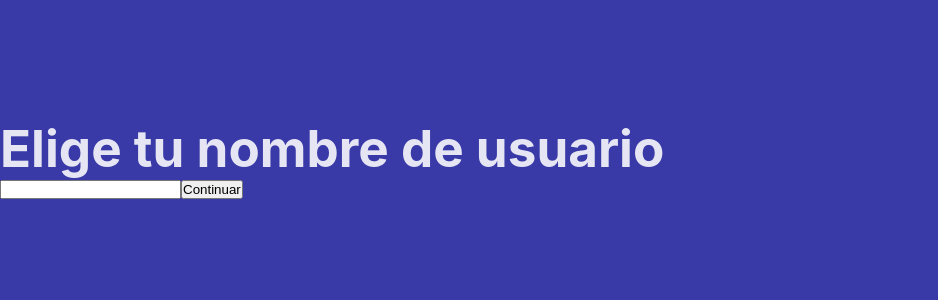
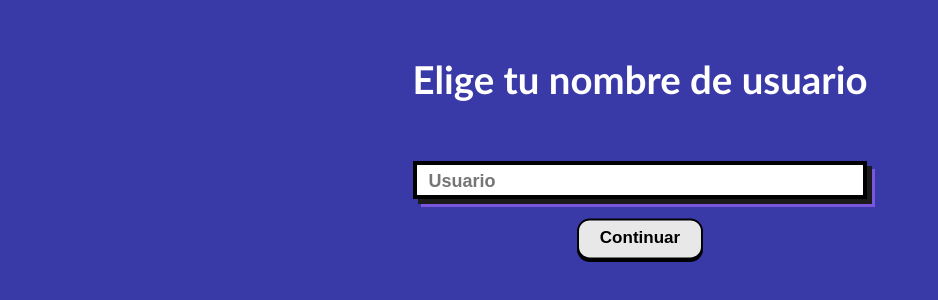
Before and after one commit to Aaron-Cue/alinks-firebase, a React (Vite) app: page /register in a window 1280 px wide. Shown: the part 240-540 px from the top of the page, without its empty margins (0-938 px from the left). Built offline with nearby package versions, Linux system fonts and the light colour scheme; no server answers; the database is empty; sample sign-in values are in the browser's storage.

Commit message:
styles Register & Button component

```diff
--- /dev/null
+++ b/src/components/Button.jsx
@@ -0,0 +1,13 @@
+import '../styles/Button.css'
+
+export default function Button({ onClick, children, disabled }) {
+  return (
+    <button
+      className='button'
+      onClick={onClick}
+      disabled={disabled}
+    >
+      <span className={`button_top ${disabled ? 'disabled' : ''}`}> {children} </span>
+    </button>
+  )
+}
--- a/src/pages/Inicio.jsx
+++ b/src/pages/Inicio.jsx
@@ -1,9 +1,13 @@
 import { useNavigate } from 'react-router-dom'
+import Button from '../components/Button'
 
 import '../styles/Inicio.css'
 
 export default function Inicio() {
   const navigate = useNavigate()
+  const handleClickGoLogin = () => {
+    navigate('/login')
+  }
 
   return (
     <>
@@ -13,9 +17,7 @@ export default function Inicio() {
             <img src="src/assets/logo.png" alt="" />
             A-Links
           </div>
-          <button className="inicio-button" onClick={() => navigate('/login')}>
-            <span className="button_top"> Crear Cuenta </span>
-          </button>
+          <Button onClick={handleClickGoLogin}>Iniciar Sesion</Button>
         </div>
       </header>
       <main className="container main-inicio">
@@ -26,14 +28,7 @@ export default function Inicio() {
           <p>
             <i>Quiero obtener mis links</i>
           </p>
-          <button
-            className="inicio-button"
-            onClick={() => {
-              navigate('/login')
-            }}
-          >
-            <span className="button_top"> Obtener </span>
-          </button>
+          <Button onClick={handleClickGoLogin}>Crear Cuenta</Button>
         </div>
         <div className="screen">
           <img src="/src/assets/imageApp.webp" alt="" />
--- a/src/pages/Register.jsx
+++ b/src/pages/Register.jsx
@@ -1,14 +1,22 @@
+import { useState } from 'react'
 import { useNavigate } from 'react-router-dom'
 import { toast } from 'react-toastify'
+import Button from '../components/Button'
 import { registerUser, usernameAvailable } from '../firebase/firestore'
 import useAuth from '../hooks/useAuth'
+
+import '../styles/Register.css'
 
 export default function Register() {
   const navigate = useNavigate()
   const { currentUser, setCurrentUser, loading } = useAuth()
+  const [isLoading, setIsLoading] = useState(false)
 
   const handleSubmit = async e => {
     e.preventDefault()
+
+    setIsLoading(true)
+
     const form = e.target
     const formData = new FormData(form)
     const username = formData.get('username')
@@ -16,6 +24,7 @@ export default function Register() {
     // chequear que el username no este en uso.
     const available = await usernameAvailable(username)
     if (!available) {
+      setIsLoading(false)
       toast.error('El nombre de usuario ya está en uso.', {
         position: 'top-center',
         autoClose: 2000,
@@ -32,9 +41,11 @@ export default function Register() {
         autoClose: 2000,
         theme: 'dark'
       })
+      setIsLoading(false)
       return
     }
 
+    setIsLoading(false)
     setCurrentUser({ ...currentUser, username })
 
     //  y redirigir a dashboard
@@ -46,20 +57,25 @@ export default function Register() {
   }
 
   return (
-    <>
-      <h1>Elige tu nombre de usuario</h1>
+    <main className="container">
+      <h1 className="login-h1">Elige tu nombre de usuario</h1>
       <form onSubmit={handleSubmit}>
+        <div className="input-container">
           <input
             name="username"
             type="text"
+            placeholder="Usuario"
             required
             minLength={3}
             maxLength={20}
             pattern="^[A-Za-z]+( [A-Za-z]+)*$"
             title="Solo letras y espacios entre palabras."
           />
-        <button type="submit">Continuar</button>
+        </div>
+        <Button disabled={isLoading}>
+          {isLoading ? 'Verificando...' : 'Continuar'}
+        </Button>
       </form>
-    </>
+    </main>
   )
 }
--- /dev/null
+++ b/src/styles/Button.css
@@ -0,0 +1,32 @@
+.button {
+  font-size: 17px;
+  font-weight: bold;
+  border: none;
+  cursor: pointer;
+  border-radius: 0.75em;
+  background: #000000;
+}
+
+.button_top {
+  display: block;
+  border: 2px solid #000000;
+  border-radius: 0.75em;
+  padding: 0.5em 1.25em;
+  background: #e8e8e8;
+  color: #000000;
+  transform: translateY(-0.15em);
+  transition: transform 0.1s ease;
+}
+
+.button:hover .button_top {
+  transform: translateY(-0.22em);
+}
+
+.button:active .button_top {
+  transform: translateY(0);
+}
+
+.disabled {
+  background-color: grey;
+  color: rgb(37, 37, 37);
+}
--- a/src/styles/Inicio.css
+++ b/src/styles/Inicio.css
@@ -57,34 +57,6 @@
   font-size: 1.2em;
 }
 
-.inicio-button {
-  font-size: 17px;
-  font-weight: bold;
-  border: none;
-  cursor: pointer;
-  border-radius: 0.75em;
-  background: #000000;
-}
-
-.button_top {
-  display: block;
-  border: 2px solid #000000;
-  border-radius: 0.75em;
-  padding: 0.5em 1.25em;
-  background: #e8e8e8;
-  color: #000000;
-  transform: translateY(-0.15em);
-  transition: transform 0.1s ease;
-}
-
-.inicio-button:hover .button_top {
-  transform: translateY(-0.22em);
-}
-
-.inicio-button:active .button_top {
-  transform: translateY(0);
-}
-
 .inicio-content p {
   margin: 10px 0;
 }
--- /dev/null
+++ b/src/styles/Register.css
@@ -0,0 +1,19 @@
+.input-container {
+  width: 100%;
+  font-family: monospace;
+  margin-bottom: 22px;
+}
+
+.input-container input {
+  width: 100%;
+  height: 38px;
+  padding: 4px 12px 0 12px;
+  font-size: 18px;
+  font-weight: bold;
+  color: #000;
+  background-color: #fff;
+  border: 4px solid #000;
+  outline: none;
+  box-shadow: 5px 5px 0 #1b1b1b, 8px 8px 0 #7a56dd;
+  transition: all 0.3s cubic-bezier(0.25, 0.8, 0.25, 1);
+}
```
Lines whose indentation alone changed are shown as unchanged.
